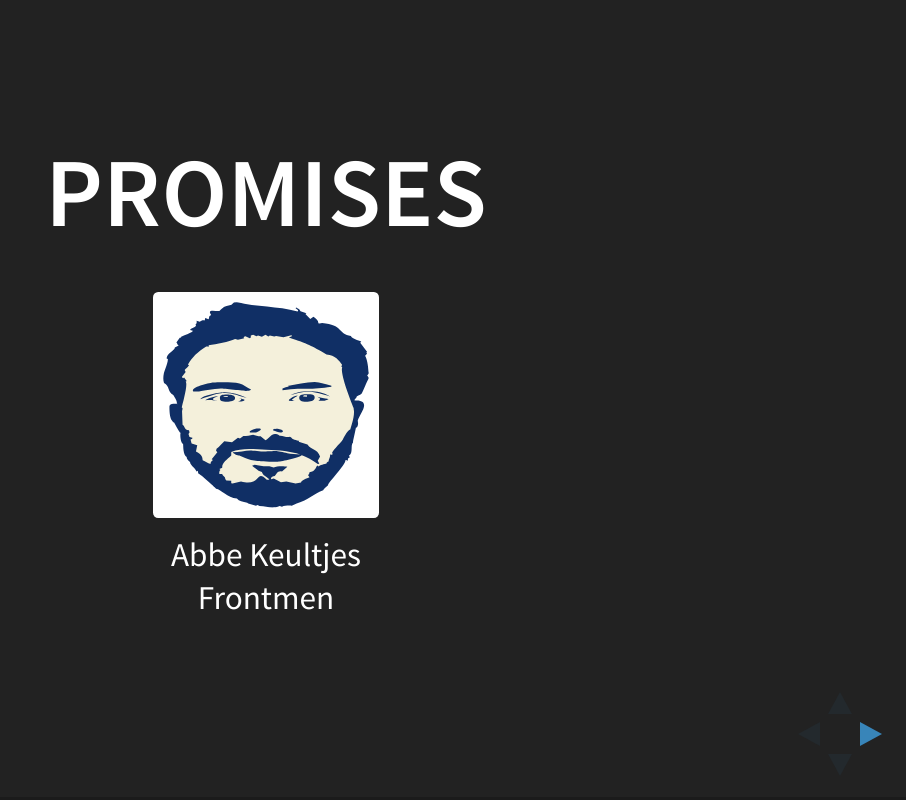
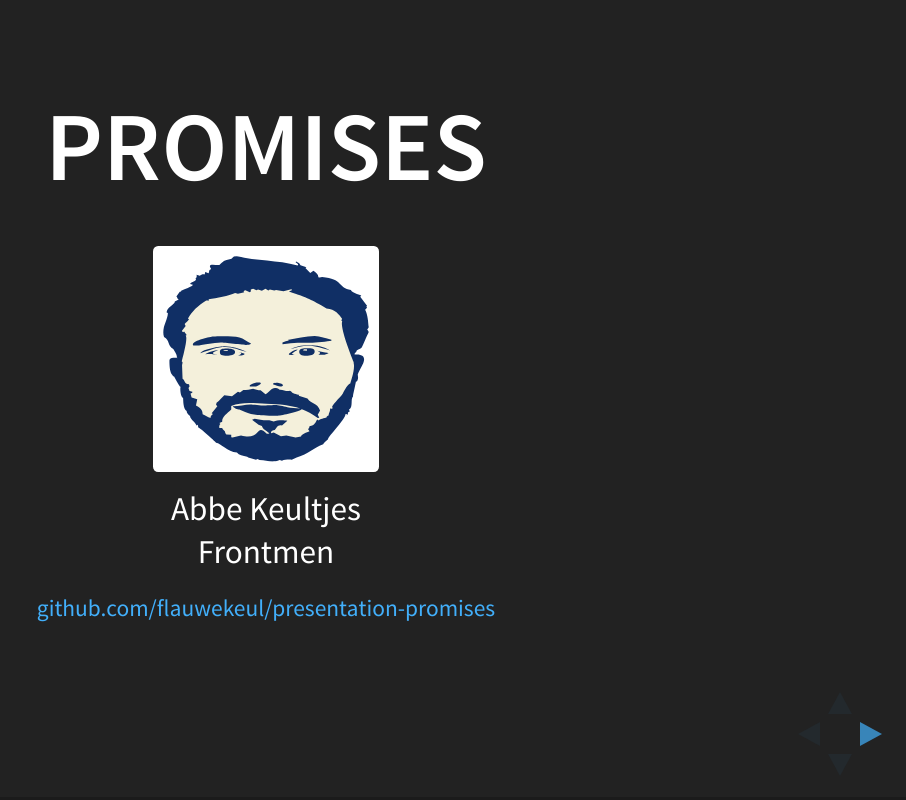
Before and after one commit to flauwekeul/presentation-promises, a website: page index.html in a window 1280 px wide. Shown: the whole page, without its empty margins (374-1280 px from the left). Drawn offline with Linux system fonts and the light colour scheme.

Commit message:
Added links to where this presentation can be found.

```diff
--- a/index.html
+++ b/index.html
@@ -35,6 +35,7 @@
                             Frontmen
                         </figcaption>
                     </figure>
+                    <p><small><a href="https://github.com/flauwekeul/presentation-promises">github.com/flauwekeul/presentation-promises</a></small></p>
                 </section>
 
                 <section>
@@ -613,6 +614,7 @@ $q.all({
                         <li><a href="http://jamesknelson.com/grokking-es6-promises-the-four-functions-you-need-to-avoid-callback-hell/">Introduction to ES6 Promises – The Four Functions You Need To Avoid Callback Hell</a> - James K. Nelson</li>
                         <li><a href="http://shop.oreilly.com/product/0636920033752.do">You Don't Know JS: Async and Performance</a> - <a href="http://getify.me">Kyle Simpson</a></li>
                     </ul>
+                    <p>This presentation can be found on <a href="https://github.com/flauwekeul/presentation-promises">github.com/flauwekeul/presentation-promises</a>.</p>
                 </section>
 
                 <section>
```
Also changed, not shown: README.md.
